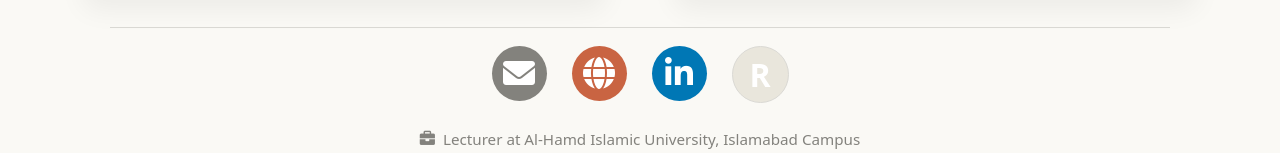
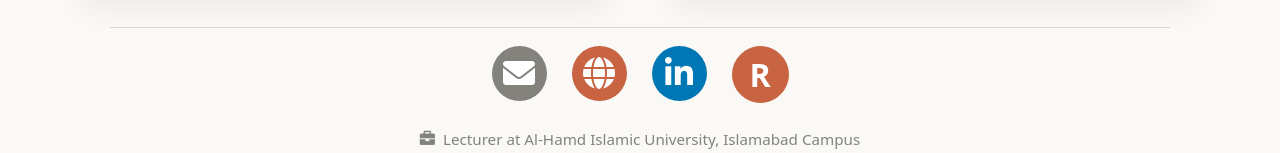
Before and after one commit to Salmantahir002/Husnain-Abdullah, a plain HTML site: page index.html in a window 1280 px wide. Shown: the part 1725-1878 px from the top of the page. Drawn offline with Linux system fonts and the light colour scheme.

Commit message:
Update styles.css

```diff
--- a/styles.css
+++ b/styles.css
@@ -281,7 +281,19 @@ h1, h2, h3, h4, h5, h6 {
 .icon-email { background-color: var(--muted-foreground); color: white; }
 .icon-web { background-color: var(--primary); color: var(--primary-foreground); }
 .icon-linkedin { background-color: #0077b5; color: white; }
-.icon-scholar { background-color: var(--secondary); color: var(--primary); border: 1px solid var(--border); font-weight: bold; font-size: 1.5em; }
+.icon-scholar {
+  /* This fills the circle with your main dark color so it pops out */
+  background-color: var(--primary);
+
+  /* This makes the letter 'R' white */
+  color: var(--primary-foreground);
+
+  /* Matches the border to the background */
+  border: 1px solid var(--primary);
+
+  font-weight: bold;
+  font-size: 1.5em;
+}
 
 
 /* =========================================
@@ -481,4 +493,5 @@ h1, h2, h3, h4, h5, h6 {
 #scrollToTop.show { display: flex; animation: fadeIn 0.4s ease forwards; }
 
 @keyframes fadeIn { from { opacity: 0; transform: translateY(10px); } to { opacity: 1; transform: translateY(0); } }
+
 @media (max-width: 600px) { #scrollToTop { width: 38px; height: 38px; font-size: 16px; bottom: 20px; right: 20px; } }
```
